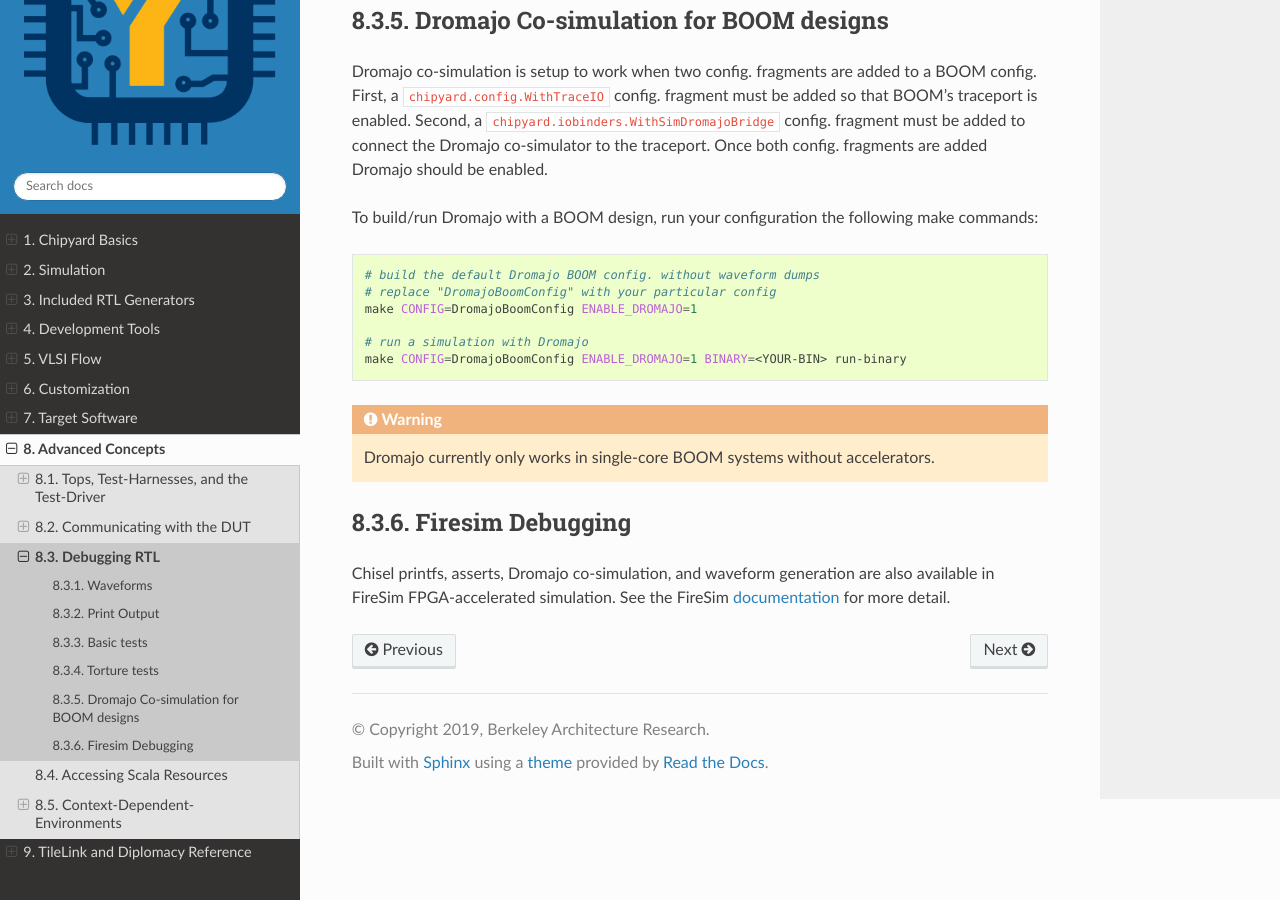
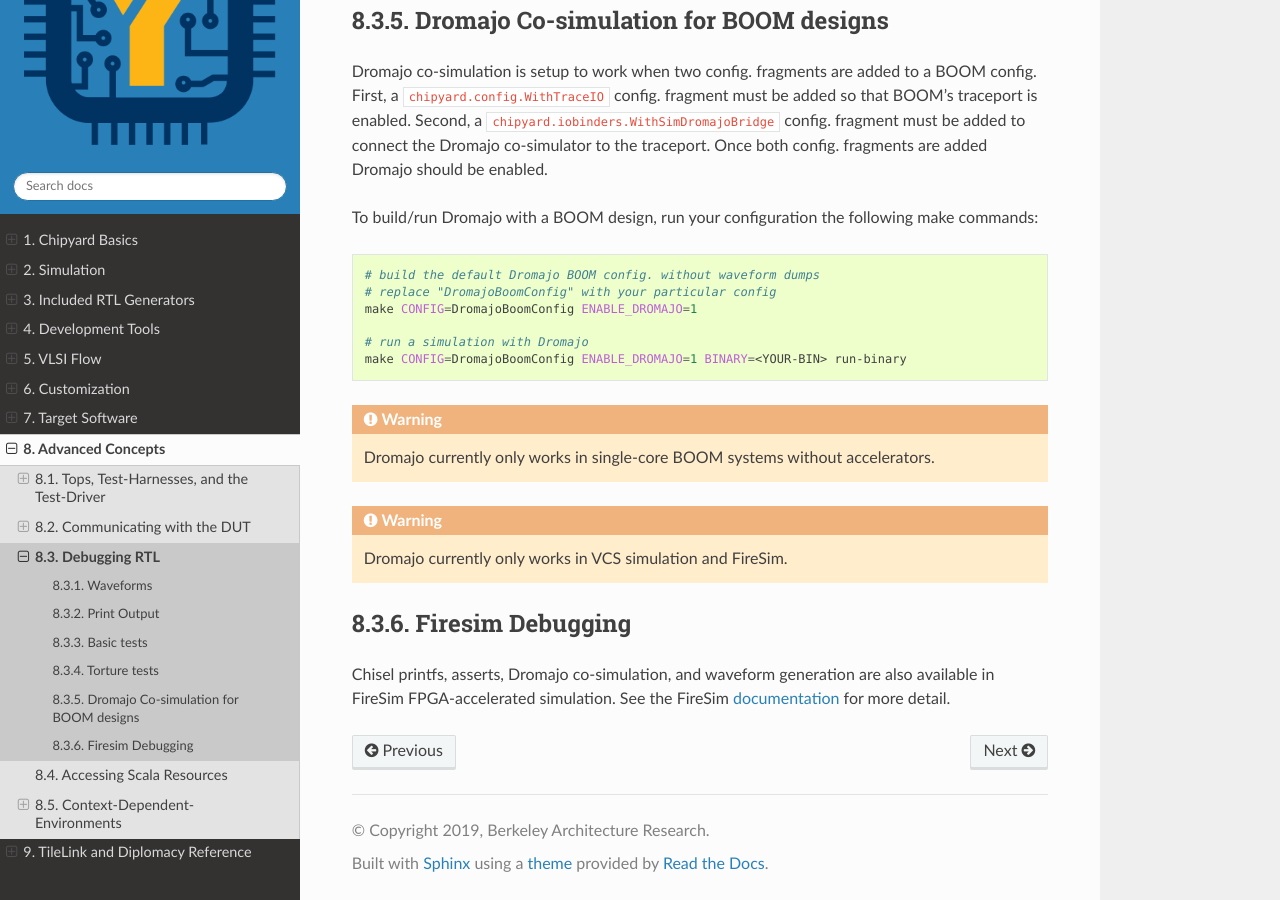
Before and after one commit to ucb-bar/chipyard, a Sphinx documentation site: the page built from docs/Advanced-Concepts/Debugging-RTL.rst, in a window 1280 px wide and 900 px high, scrolled down 1811 px. Built offline with Sphinx 7.4.7 and the Read the Docs theme 2.0.0, drawn with Linux system fonts in a browser that asks for light colours.

Commit message:
add a bit more docs

```diff
--- a/docs/Advanced-Concepts/Debugging-RTL.rst
+++ b/docs/Advanced-Concepts/Debugging-RTL.rst
@@ -29,6 +29,7 @@ test on ``helloworld.riscv``, use
 .. code-block:: shell
 
    make CONFIG=CustomConfig run-binary-debug BINARY=helloworld.riscv
+
 VCS and Verilator also support many additional flags. For example, specifying
 the ``+vpdfilesize`` flag in VCS will treat the output file as a circular
 buffer, saving disk space for long-running simulations. Refer to the VCS
@@ -89,7 +90,8 @@ Dromajo Co-simulation for BOOM designs
 --------------------------------------
 Dromajo co-simulation is setup to work when two config. fragments are added to a BOOM config.
 First, a ``chipyard.config.WithTraceIO`` config. fragment must be added so that BOOM's traceport is enabled.
-Second, a ``chipyard.iobinders.WithSimDromajoBridge`` config. fragment must be added to connect the Dromajo co-simulator to the traceport.
+Second, a ``chipyard.iobinders.WithSimDromajoBridge`` config. fragment must be added to
+connect the Dromajo co-simulator to the traceport.
 Once both config. fragments are added Dromajo should be enabled.
 
 To build/run Dromajo with a BOOM design, run your configuration the following make commands:
@@ -105,6 +107,8 @@ To build/run Dromajo with a BOOM design, run your configuration the following ma
 
 .. warning:: Dromajo currently only works in single-core BOOM systems without accelerators.
 
+.. warning:: Dromajo currently only works in VCS simulation and FireSim.
+
 Firesim Debugging
 ---------------------------
 Chisel printfs, asserts, Dromajo co-simulation, and waveform generation are also available in FireSim
```
